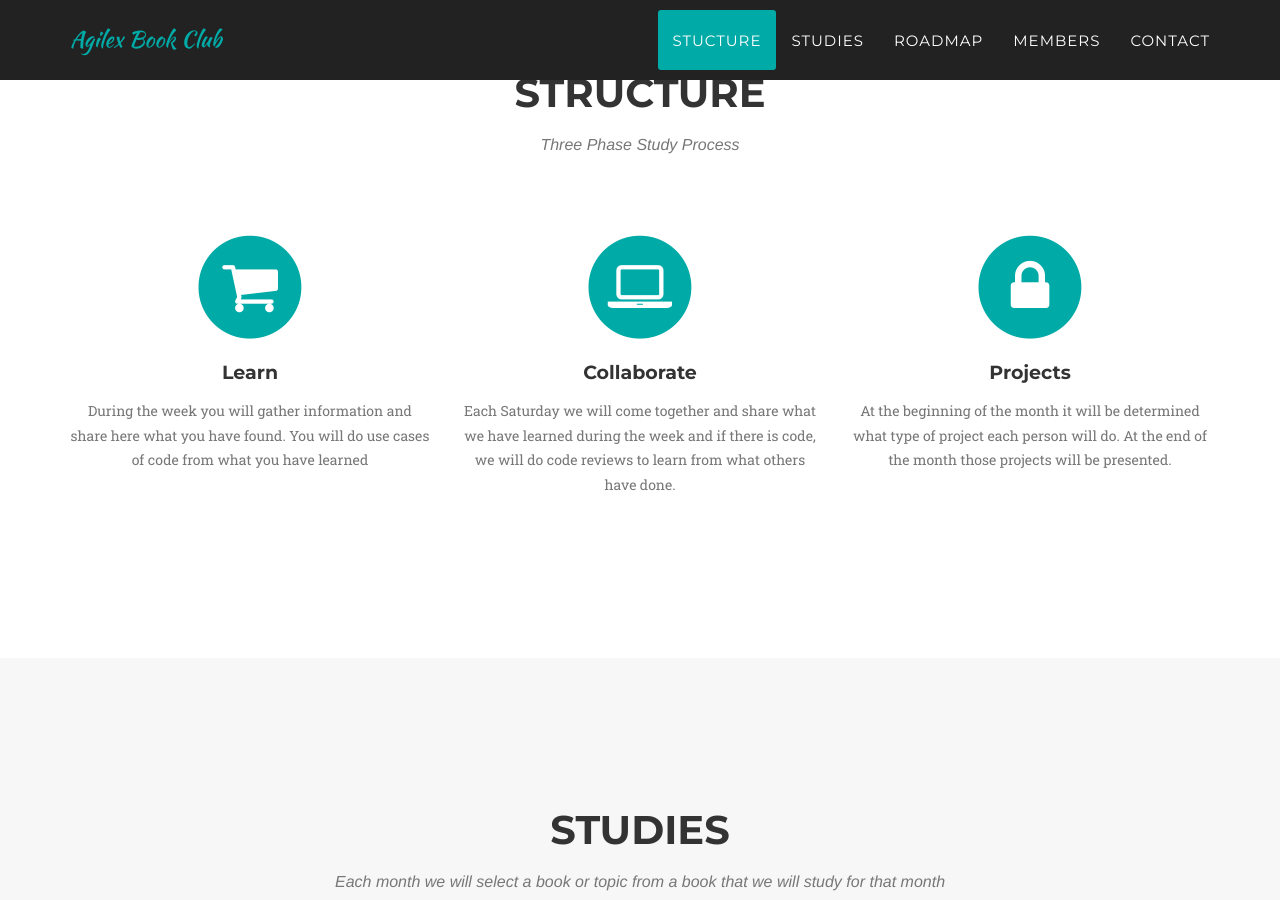
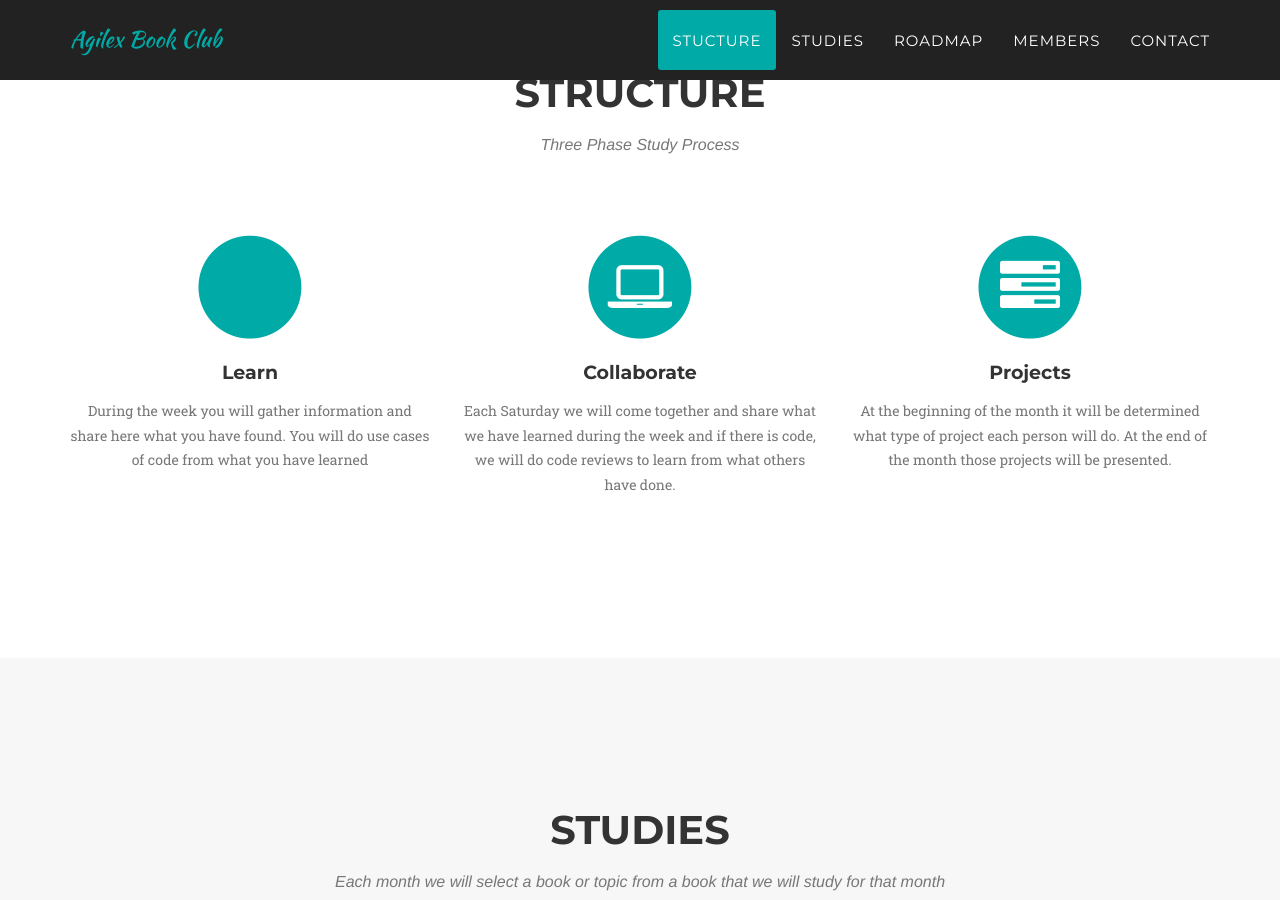
Before and after one commit to nova-developers/nova-developers.github.io, a Jekyll site: the page built from index.html, in a window 1280 px wide and 900 px high, scrolled down 912 px. Built offline with Jekyll 4.4.1, drawn with Linux system fonts in a browser that asks for light colours; some web fonts are replaced.

Commit message:
update icons for structure

```diff
--- a/_includes/services.html
+++ b/_includes/services.html
@@ -12,7 +12,7 @@
                 <div class="col-md-4">
                     <span class="fa-stack fa-4x">
                         <i class="fa fa-circle fa-stack-2x text-primary"></i>
-                        <i class="fa fa-shopping-cart fa-stack-1x fa-inverse"></i>
+                        <i class="fa fa-newspaper-o fa-stack-1x fa-inverse"></i>
                     </span>
                     <h4 class="service-heading">Learn</h4>
                     <p class="text-muted">During the week you will gather
@@ -33,7 +33,7 @@
                 <div class="col-md-4">
                     <span class="fa-stack fa-4x">
                         <i class="fa fa-circle fa-stack-2x text-primary"></i>
-                        <i class="fa fa-lock fa-stack-1x fa-inverse"></i>
+                        <i class="fa fa-tasks fa-stack-1x fa-inverse"></i>
                     </span>
                     <h4 class="service-heading">Projects</h4>
                     <p class="text-muted">At the beginning of the month it will
```
